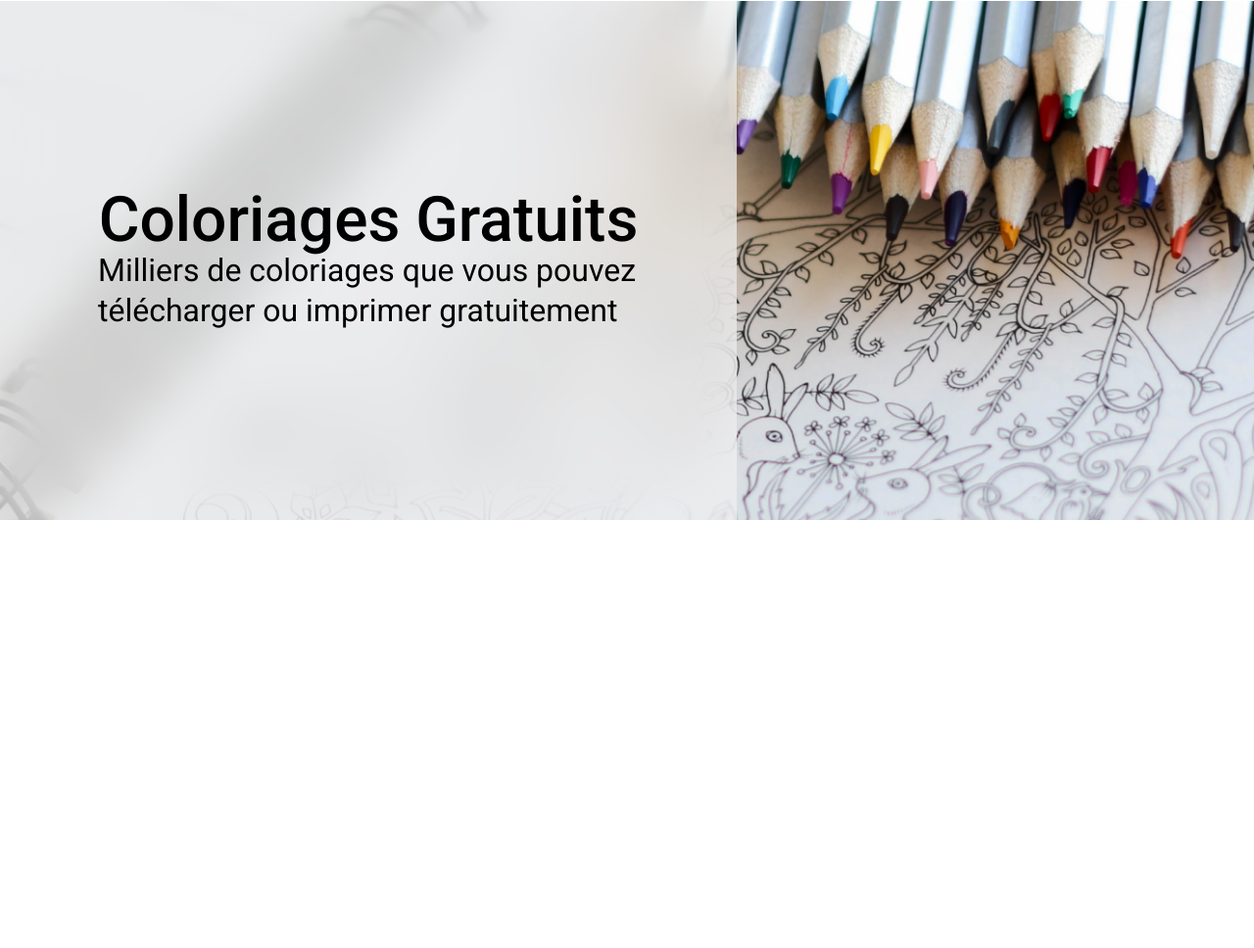
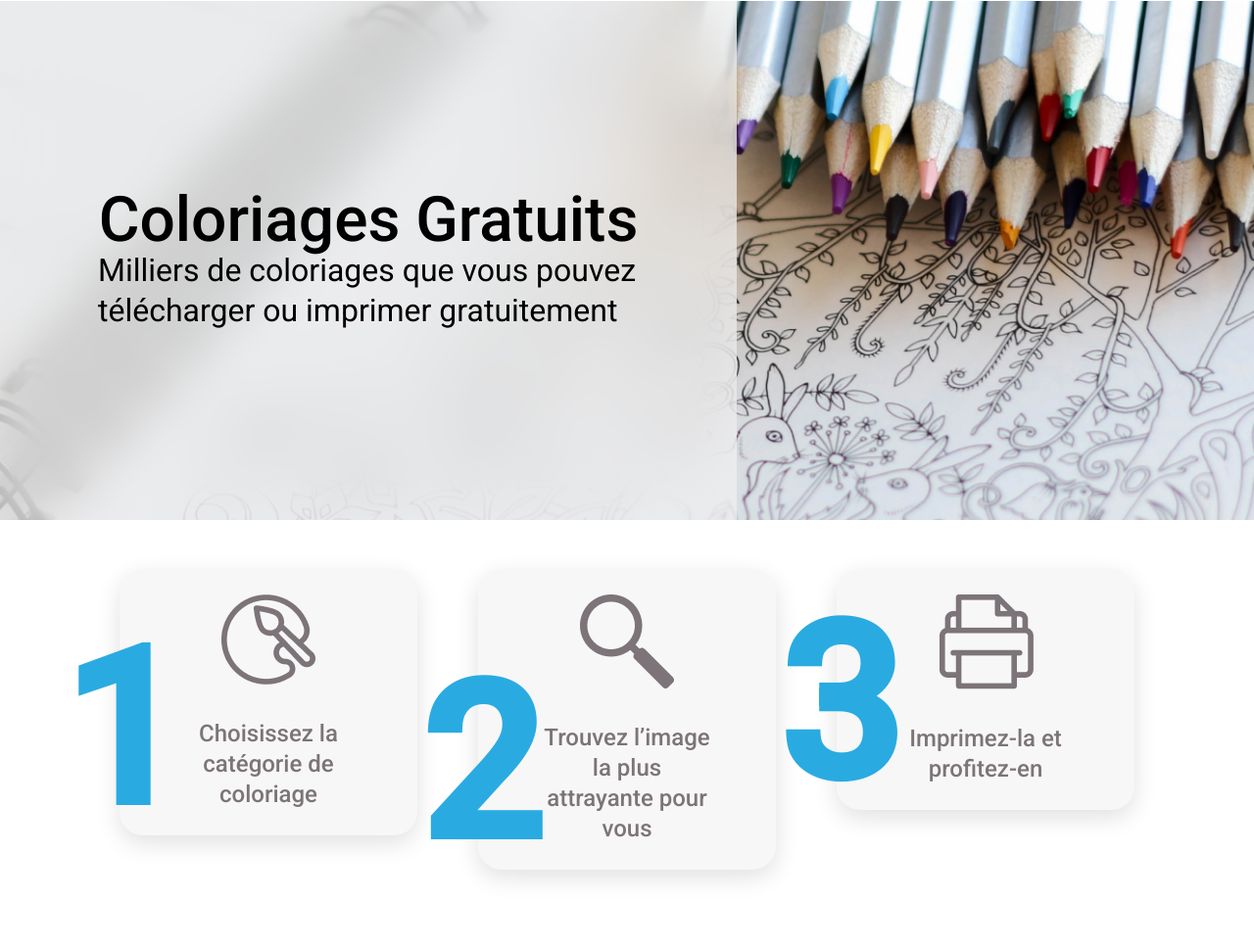
Before and after one commit to DmitryGomberg/Carnaval, a plain HTML site: page index.html in a window 1280 px wide. Shown: the part 179-1147 px from the top of the page at 98% size. Before the commit the page ends 800 px from the top, so only its background shows below. Drawn offline with nearby package versions, Linux system fonts and the light colour scheme.

Commit message:
new part

```diff
--- a/assets/css/style.css
+++ b/assets/css/style.css
@@ -173,7 +173,7 @@ body {
    padding: 0;
 
 }
-.s1_wrapper {
+.s1__wrapper {
    min-height: 530px;
    background: rgba(241, 241, 241, 0.72);
    backdrop-filter: blur(24px);
@@ -208,7 +208,7 @@ body {
 }
 
 @media(max-width: 760px){
-   .s1_wrapper {
+   .s1__wrapper {
       padding: 125px 27px;
       text-align: center;
       max-width: 100%;
@@ -227,3 +227,106 @@ body {
       min-height: 403px;
    }
 }
+
+.s2 {
+   width: 100%;
+   padding: 50px 60px;
+}
+.s2>.container {
+   max-width: 1360px;
+   display: flex;
+   justify-content: space-between;
+   align-items: flex-start;
+}
+.s2__card {
+   max-width: 380px;
+   width: 100%;
+   background: #F7F7F7;
+   box-shadow: 0px 8px 24px rgba(0, 0, 0, 0.12);
+   border-radius: 24px;
+   padding: 26px 66px;
+   transition: transform .2s ease;
+   text-align: center;
+   position: relative;
+   margin: 0 31px;
+}
+@media(max-width: 1380px){
+   .s2>.container {
+      justify-content: center;
+      flex-wrap: wrap;
+   }
+   .s2__card {
+      margin-bottom: 30px;
+      max-width: 304px;
+   }
+
+}
+.s2__card:nth-child(1):before{
+   content: "1";
+}
+.s2__card:nth-child(2):before{
+   content: "2";
+}
+.s2__card:nth-child(3):before{
+   content: "3";
+}
+.s2__card:nth-child(4):before{
+   content: "4";
+}
+.s2__card:nth-child(5):before{
+   content: "5";
+}
+.s2__card:nth-child(6):before{
+   content: "6";
+}
+.s2__card:nth-child(7):before{
+   content: "7";
+}
+.s2__card::before{
+   position: absolute;
+   font-weight: bold;
+   font-size: 220px;
+   line-height: 220px;
+   color: #29ABE2;
+   left: -60px;
+   bottom: -4px;
+}
+@media(min-width: 991px){
+   .s2__card:hover{
+      transform: scale(1.05)
+   }
+}
+
+.s2__card-img {
+   margin-bottom: 30px;
+}
+.s2__card-text {
+   max-width: 260px;
+   margin: 0 auto;
+   font-weight: 500;
+   font-size: 24px;
+   line-height: 31px;
+   color: #7C7478;
+}
+@media(max-width: 1150px){
+   .s2__card::before {
+      font-size: 146px;
+      left: -18px;
+      bottom: 68px;
+   }
+   .s2 {
+      width: 100%;
+      padding: 50px 10px;
+   }
+}
+
+@media(max-width: 750px){
+   .s2__card{
+      margin: 0px 0px 20px 0px;
+   }
+}
+@media(max-width: 1260px){
+   .s2__card{
+      max-width: 380px;
+   }
+}
--- a/index.html
+++ b/index.html
@@ -35,11 +35,39 @@
   </header>
   <section class="s1">
       <div class="container">
-         <div class="s1_wrapper">
+         <div class="s1__wrapper">
             <div class="s1__wrapper-title">Coloriages Gratuits</div>
             <div class="s1__wrapper-text">Milliers de coloriages que vous pouvez télécharger ou imprimer gratuitement</div>
          </div>
       </div>
+  </section>
+  <section class="s2">
+     <div class="container">
+        <div class="s2__card">
+           <div class="s2__card-img">
+              <img src="assets/img/s2__icon3.png" alt="">
+           </div>
+           <div class="s2__card-text">
+               Choisissez la catégorie de coloriage
+           </div>
+        </div>
+        <div class="s2__card">
+           <div class="s2__card-img">
+              <img src="assets/img/s2__icon1.png" alt="">
+           </div>
+           <div class="s2__card-text">
+               Trouvez l’image la plus attrayante pour vous
+           </div>
+        </div>
+        <div class="s2__card">
+           <div class="s2__card-img">
+              <img src="assets/img/s2__icon2.png" alt="">
+           </div>
+           <div class="s2__card-text">
+               Imprimez-la et profitez-en
+           </div>
+        </div>
+     </div>
   </section>
   <script src="https://code.jquery.com/jquery-3.5.1.min.js"></script>
   <script src="assets/js/main.js"></script>
```
Also changed, not shown: assets/img/s2__icon1.png (added), assets/img/s2__icon2.png (added), assets/img/s2__icon3.png (added).
